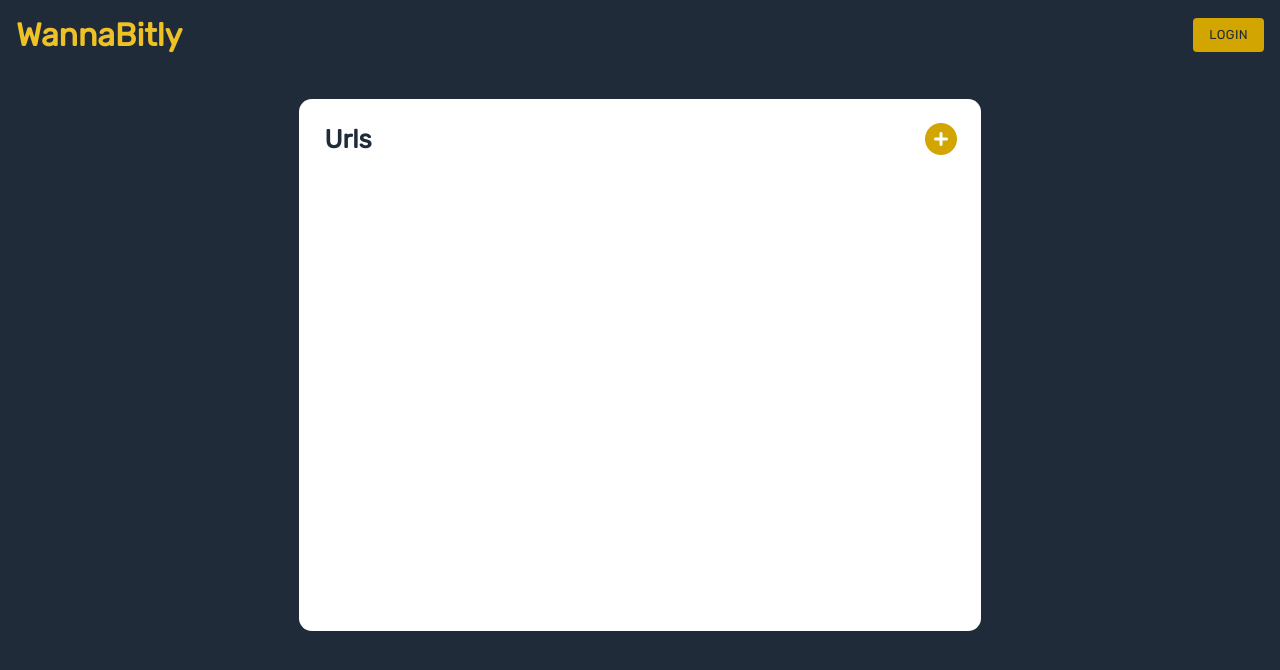
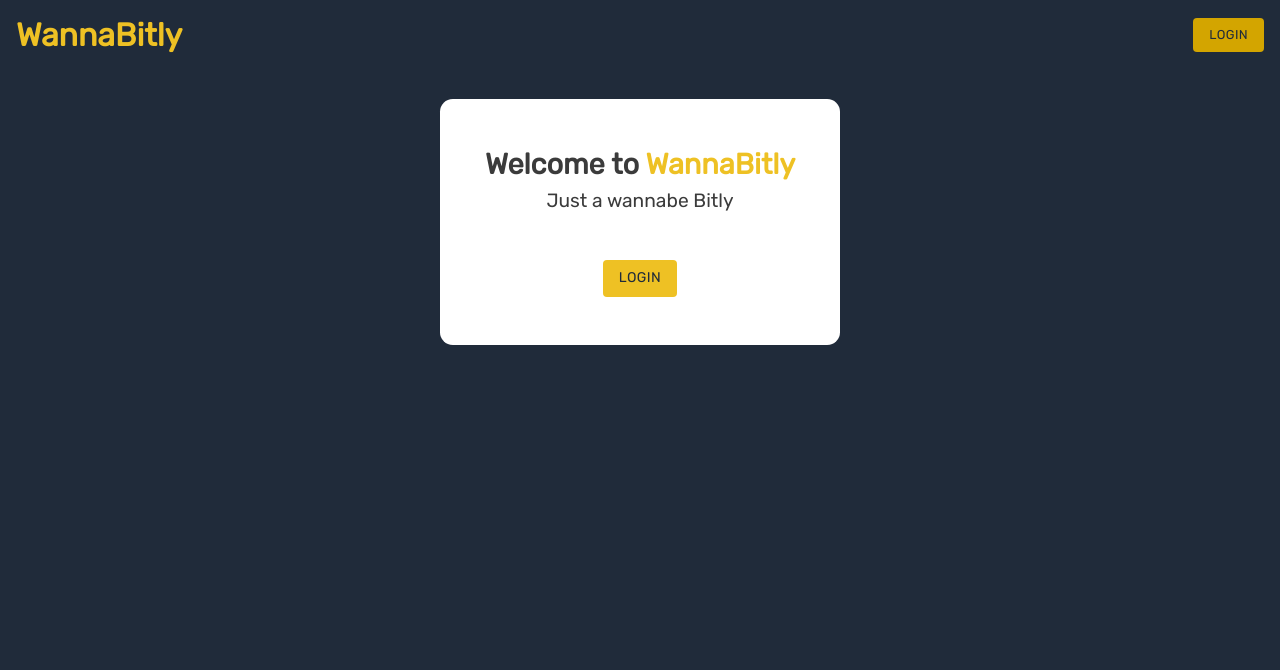
Before and after one commit to Just-Hosam/WannaBitly, a React (Create React App) app in the folder frontend/: page / in a window 1280 px wide. Shown: the top 670 px of the page. Built offline with nearby package versions, Linux system fonts and the light colour scheme.

Commit message:
Conditionally render notLoggedIn component

```diff
--- a/frontend/src/components/App.tsx
+++ b/frontend/src/components/App.tsx
@@ -1,24 +1,25 @@
 import { useState } from 'react';
+import { useCookies } from 'react-cookie';
 import { BrowserRouter as Router, Switch, Route } from 'react-router-dom';
 
 import NavBar from './NavBar/NavBar';
 import MainCard from './Main/MainCard';
 import AnalyticsCard from './Analytics/AnalyticsCard';
+import NotLoggedIn from './Main/NotLoggedIn';
 
 function App() {
+	const [cookies] = useCookies(['userId']);
 	const [analyticsId, setAnalyticsId] = useState(0);
+	const isLoggedIn = cookies.userId ? true : false;
 
 	return (
 		<div className="App">
 			<NavBar />
+			{!isLoggedIn && <NotLoggedIn />}
 			<Router>
 				<Switch>
-					<Route path="/analytics">
-						<AnalyticsCard analyticsId={analyticsId} />
-					</Route>
-					<Route path="/">
-						<MainCard setAnalyticsId={setAnalyticsId} />
-					</Route>
+					<Route path="/analytics">{isLoggedIn && <AnalyticsCard analyticsId={analyticsId} />}</Route>
+					<Route path="/">{isLoggedIn && <MainCard setAnalyticsId={setAnalyticsId} />}</Route>
 				</Switch>
 			</Router>
 		</div>
```
